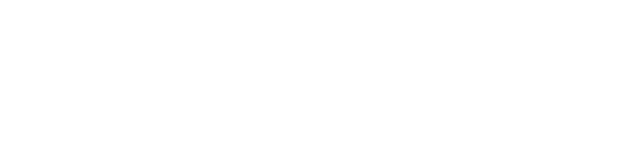
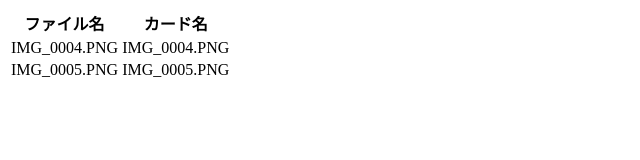
Before and after one commit to cranpun/cardnames, a website with bundled scripts: page index.html in a window 1280 px wide. Shown: the whole page, without its empty margins (0-640 px from the left). Built offline with nearby package versions, Linux system fonts and the light colour scheme.

Commit message:
jsonの内容をHTMLに出力

```diff
--- /dev/null
+++ b/code/CardRows.ts
@@ -0,0 +1,32 @@
+export class CardRows {
+    private tbody_: HTMLElement;
+    private cards_: [{[key: string]: string}];
+    constructor(tbody: HTMLElement, cards: [{[key: string]: string}]) {
+        this.tbody_ = tbody;
+        this.cards_ = cards;
+    }
+    makeRows(): void {
+        let i : number;
+        for(i = 0; i < this.cards_.length; i++) {
+            let tr = this.makeRow_(this.cards_[i]);
+            this.tbody_.appendChild(tr);
+        }
+        console.log(this.cards_);
+    }
+
+    makeRow_(card : {[key: string]: string}): Node {
+        let tr = document.createElement("tr");
+        let td_file = document.createElement("td");
+        let td_name = document.createElement("td");
+        td_file.innerText = card["filename"];
+        td_name.innerText = this.analyCardName(card["filename"]);
+        tr.appendChild(td_file);
+        tr.appendChild(td_name);
+        return tr;
+    }
+
+    analyCardName(filename: string): string {
+        // MYTODO 画像解析して名前を取得
+        return filename;
+    }
+}
--- a/code/main.ts
+++ b/code/main.ts
@@ -1,2 +1,11 @@
-let data = require("json-loader!../data/cards.json");
-console.log(data);
+import { CardRows } from "./CardRows";
+
+window.addEventListener("load", main, false);
+
+function main() {
+    let tbody: HTMLElement = document.getElementById("cardtbody");
+    let cards: [{ [key: string]: string }] = require("json-loader!../data/cards.json");
+    let rows = new CardRows(tbody, cards);
+
+    rows.makeRows();
+}
--- a/index.html
+++ b/index.html
@@ -4,10 +4,21 @@
 <head>
     <script type="text/javascript" src="build/cardnames.js"></script>
     <meta charset="UTF-8">
+    <title>card names</title>
 </head>
 
 <body id="body">
+    <table id="cardtable">
+        <thead>
+            <tr>
+                <th>ファイル名</th>
+                <th>カード名</th>
+            </tr>
+        </thead>
+        <tbody id="cardtbody">
 
+        </tbody>
+    </table>
 </body>
 
 </html>
```
Also changed, not shown: build/cardnames.js, 1 other file.
